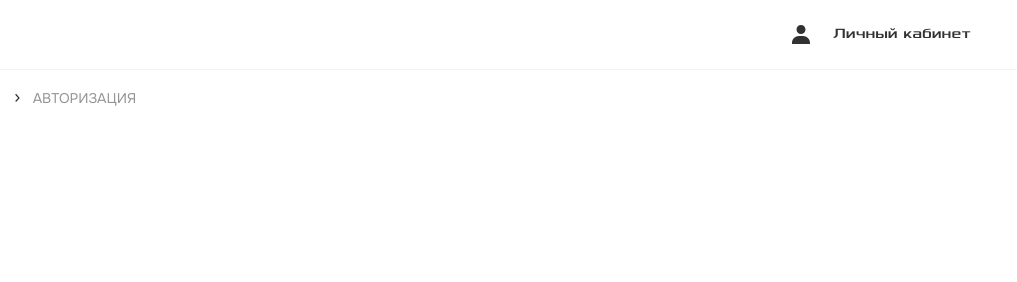
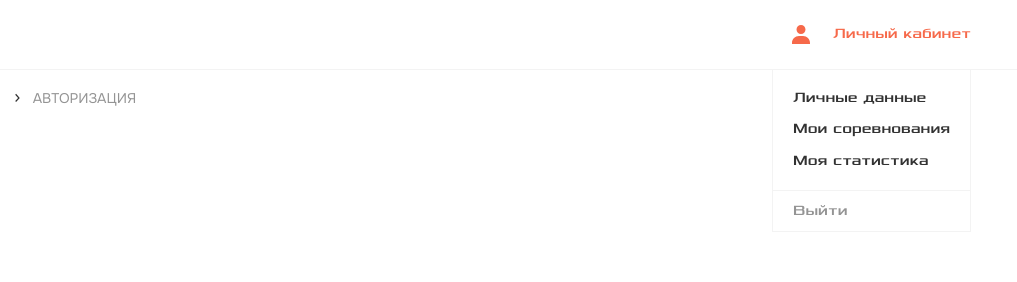
Before and after one commit to Specussa/arrows, a plain HTML site: page index.html in a window 1280 px wide. Both pictures are taken after a click on the button "Личный кабинет". Shown: the top 282 px of the page, 97-1114 px from the left. Drawn offline with Linux system fonts and the light colour scheme.

Commit message:
upload index header

```diff
--- a/css/style.css
+++ b/css/style.css
@@ -619,7 +619,8 @@ strong {
   gap: 50px;
 }
 
-.header__personal {
+.header__personal,
+.header__personal_button {
   display: flex;
   height: 70px;
   align-items: center;
@@ -676,6 +677,7 @@ strong {
 }
 
 .header__personal_flex.active .header__personal,
+.header__personal_flex.active .header__personal_button,
 .header__personal:hover {
   color: var(--color);
 }
@@ -695,6 +697,7 @@ strong {
 }
 
 .header__personal svg,
+.header__personal_button svg,
 .header__social_link svg {
   display: flex;
   width: 24px;
@@ -1863,6 +1866,7 @@ strong {
   }
 
   .header__personal span,
+  .header__personal_button span,
   .header__social_link {
     display: none;
   }
--- a/index.html
+++ b/index.html
@@ -21,12 +21,35 @@
           <img src="img/logo.svg" alt="">
         </a>
         <div class="header__buttons">
-          <button class="sub_two header__personal">
-            <svg width="24" height="24" viewBox="0 0 24 24" fill="none" xmlns="http://www.w3.org/2000/svg">
-              <path d="M7.5 6.5C7.5 8.981 9.519 11 12 11C14.481 11 16.5 8.981 16.5 6.5C16.5 4.019 14.481 2 12 2C9.519 2 7.5 4.019 7.5 6.5ZM20 21H21V20C21 16.141 17.859 13 14 13H10C6.14 13 3 16.141 3 20V21H20Z" fill="currentColor"/>
-            </svg>
-            <span>Личный кабинет</span>
-          </button>
+          <div class="header__personal_flex">
+            <button class="sub_two header__personal_button">
+              <svg width="24" height="24" viewBox="0 0 24 24" fill="none" xmlns="http://www.w3.org/2000/svg">
+                <path d="M7.5 6.5C7.5 8.981 9.519 11 12 11C14.481 11 16.5 8.981 16.5 6.5C16.5 4.019 14.481 2 12 2C9.519 2 7.5 4.019 7.5 6.5ZM20 21H21V20C21 16.141 17.859 13 14 13H10C6.14 13 3 16.141 3 20V21H20Z" fill="currentColor"/>
+              </svg>
+              <span>Личный кабинет</span>
+            </button>
+            <!-- <a class="sub_two header__personal">
+              <svg width="24" height="24" viewBox="0 0 24 24" fill="none" xmlns="http://www.w3.org/2000/svg">
+                <path d="M7.5 6.5C7.5 8.981 9.519 11 12 11C14.481 11 16.5 8.981 16.5 6.5C16.5 4.019 14.481 2 12 2C9.519 2 7.5 4.019 7.5 6.5ZM20 21H21V20C21 16.141 17.859 13 14 13H10C6.14 13 3 16.141 3 20V21H20Z" fill="currentColor"/>
+              </svg>
+              <span>Личный кабинет</span>
+            </a> -->
+            <ul class="header__personal_list">
+              <li class="header__personal_item">
+                <a href="#" class="header__personal_link sub_two">Личные данные</a>
+              </li>
+              <li class="header__personal_item">
+                <a href="#" class="header__personal_link sub_two">Мои соревнования</a>
+              </li>
+              <li class="header__personal_item">
+                <a href="#" class="header__personal_link sub_two">Моя статистика</a>
+              </li>
+              <li class="header__personal_item">
+                <a href="#" class="header__personal_link sub_two">Выйти</a>
+              </li>
+            </ul>
+            <div class="header__personal_overlay"></div>
+          </div>
           <div class="header__social">
             <a href="#" class="header__social_link" target="_blank">
               <svg width="24" height="24" viewBox="0 0 24 24" fill="none" xmlns="http://www.w3.org/2000/svg">
--- a/js/main.js
+++ b/js/main.js
@@ -160,15 +160,15 @@ if (pctabfuture && pctabpast) {
 // end personal__competitions_tab
 
 // start personal__tab
-const hp = document.querySelector('.header__personal');
+const hpbutton = document.querySelector('.header__personal_button');
 const hpflex = document.querySelector('.header__personal_flex');
 const hplist = document.querySelector('.header__personal_list');
 const hoverlay = document.querySelector('.header__personal_overlay');
 
-if (hp) {
-  const headerpersonal = document.getElementsByClassName("header__personal");
-  for (i = 0; i < headerpersonal.length; i++) {
-    headerpersonal[i].onclick = function(e) {
+if (hpbutton) {
+  const headerpersonalButton = document.getElementsByClassName("header__personal_button");
+  for (i = 0; i < headerpersonalButton.length; i++) {
+    headerpersonalButton[i].onclick = function(e) {
       if (hplist && this.parentElement.classList.contains("active")) {
         this.parentElement.classList.remove("active");
         hoverlay.classList.remove("active");
```
Also changed, not shown: personal.html (+7 -1 lines).
